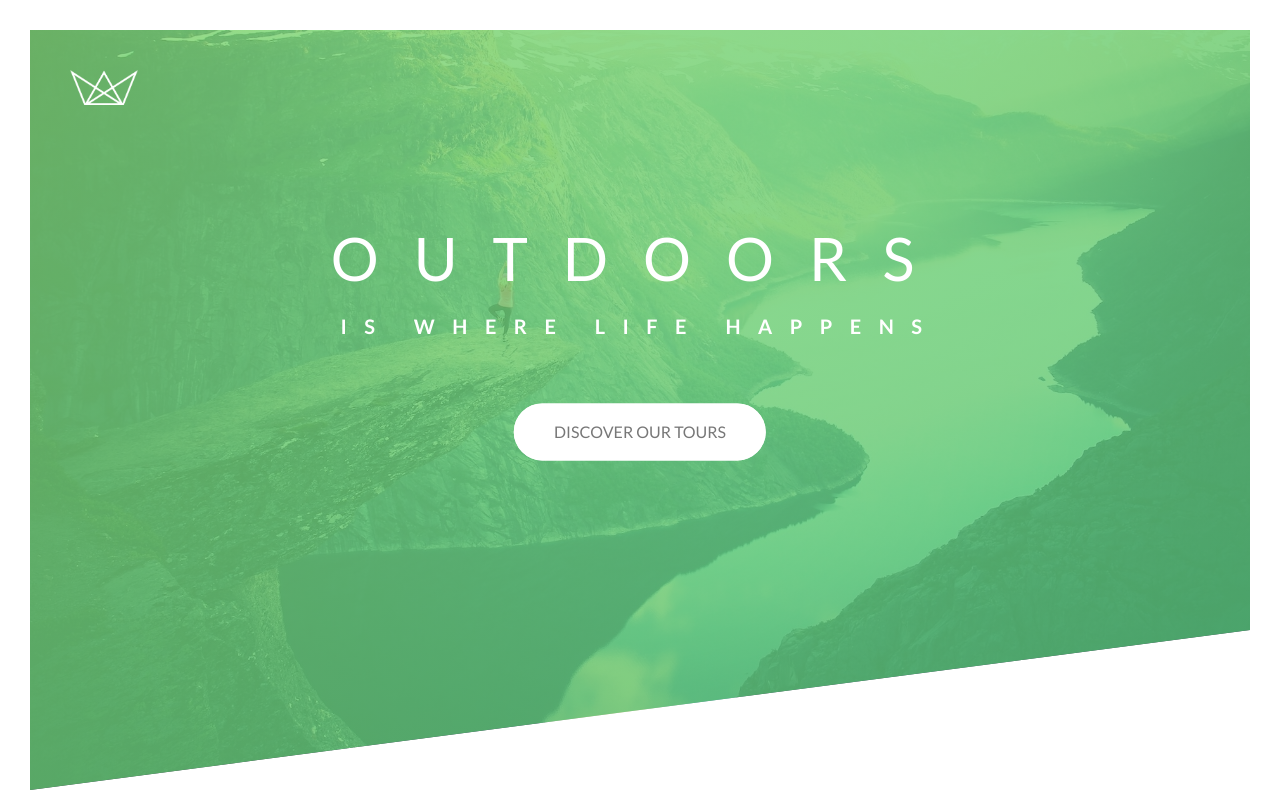
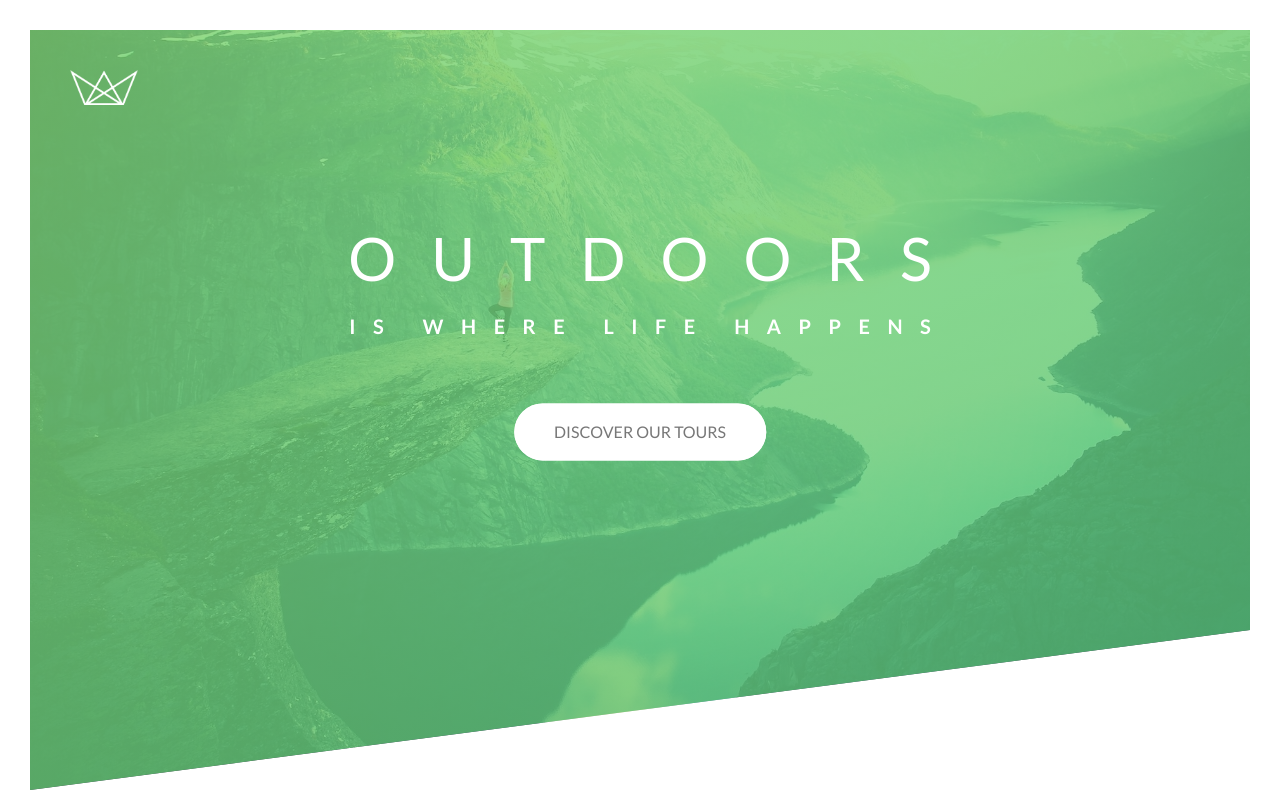
Before and after one commit to PaulGreetham/natours, a React (Create React App) app: page / in a window 1280 px wide. Shown: the top 800 px of the page. Built offline with nearby package versions, Linux system fonts and the light colour scheme.

Commit message:
centred the headings using padding-left

```diff
--- a/src/components/header/Header.scss
+++ b/src/components/header/Header.scss
@@ -1,6 +1,11 @@
 @import "../../assets/styles/_variables";
 
 .header {
+  display: flex;            /* Added for flexbox */
+  align-items: center;      /* Vertically center */
+  justify-content: center;  /* Horizontally center */
+  text-align: center;       /* Center text */
+
   height: 95vh;
   background-image: linear-gradient(
     to right bottom,
@@ -44,6 +49,11 @@
     font-size: 6rem;
     font-weight: 400;
     letter-spacing: 3.5rem;
+    padding-left: 3.5rem;
+
+    &:last-child {
+      letter-spacing: 0;
+    }
 
     animation: moveInLeft 1s ease-in-out;
   }
@@ -53,6 +63,7 @@
     font-size: 2rem;
     font-weight: 700;
     letter-spacing: 1.75rem;
+    padding-left: 1.75rem;
 
     animation: moveInRight 1s ease-in-out;
   }
```
